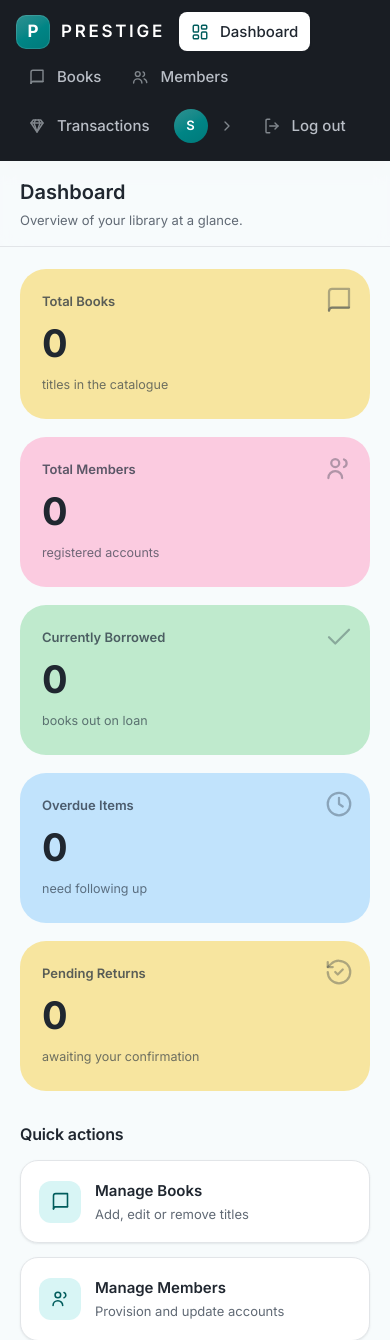
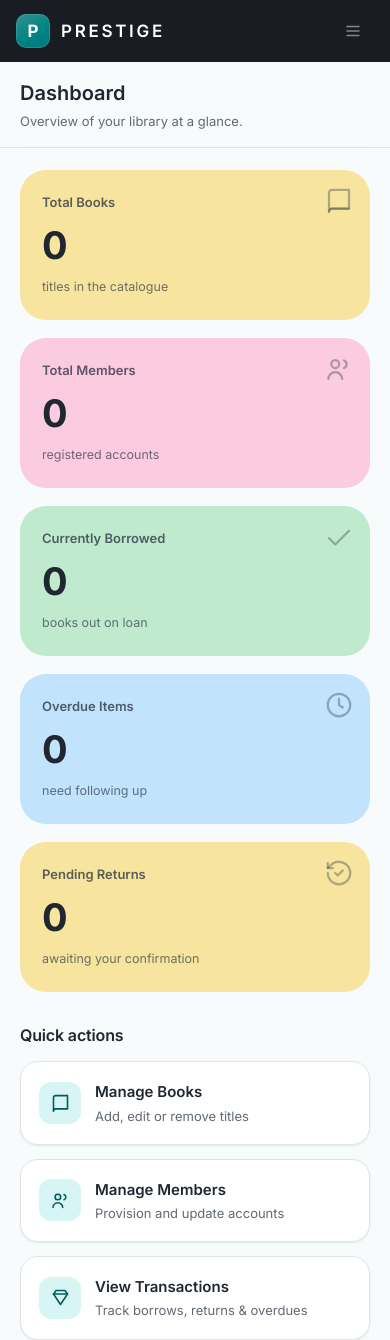
Before and after one commit to Dancuso419/Prestige, a Flask app: page /admin in a window 390 px wide. Shown: the top 1340 px of the page. Run offline with Flask 3, Linux system fonts and the light colour scheme; the visitor is signed in with stand-in values (Sample User, id 1); data comes from the database, SQL or seed files in the repository; data that the repository does not hold is empty.

Commit message:
Responsive nav: mobile app-bar + hamburger drawer, fix grid overflow
- Replace cramped wrapping-row sidebar (<=900px) with a sticky top app-bar
  and a hamburger drawer; nav labels and big touch targets preserved
- Drawer is absolutely positioned so it never widens the bar
- Switch mobile .layout from CSS grid to block flow (a 1fr column resolved
  to content min-content and could overflow the viewport)
- Content grids use minmax(min(Npx,100%),1fr) to collapse on narrow screens
- Desktop sidebar unchanged; verified via screenshots at phone/tablet/desktop

Co-Authored-By: Claude Opus 4.8 <noreply@anthropic.com>

```diff
--- a/static/app.js
+++ b/static/app.js
@@ -59,6 +59,17 @@
 
     wireMatch("new_password", "confirm_password", "pw-match");
 
+    // --- Mobile nav drawer (hamburger) -----------------------------------
+    var burger = document.getElementById("navBurger");
+    var sidebar = burger && burger.closest(".sidebar");
+    if (burger && sidebar) {
+        burger.addEventListener("click", function () {
+            var open = sidebar.classList.toggle("nav-open");
+            burger.setAttribute("aria-expanded", open ? "true" : "false");
+            burger.setAttribute("aria-label", open ? "Close menu" : "Open menu");
+        });
+    }
+
     // --- Collapsible sidebar (persisted in localStorage) -----------------
     var sidebarToggle = document.getElementById("sidebarToggle");
     if (sidebarToggle) {
--- a/static/style.css
+++ b/static/style.css
@@ -150,6 +150,41 @@ input, button, select, textarea {
     align-items: center;
     gap: 11px;
     padding: 6px 10px 18px;
+}
+
+/* Nav wrapper: fills the sidebar so the inner spacer bottom-anchors the user
+   card on desktop; becomes the collapsible drawer body on mobile. */
+.sidebar-nav {
+    display: flex;
+    flex-direction: column;
+    gap: 4px;
+    flex: 1;
+    min-height: 0;
+}
+
+/* Hamburger (mobile only; revealed in the ≤900 query) */
+.nav-burger {
+    display: none;
+    place-items: center;
+    width: 42px;
+    height: 42px;
+    margin-left: auto;
+    padding: 0;
+    border: none;
+    border-radius: 9px;
+    background: transparent;
+    color: var(--sidebar-ink);
+    cursor: pointer;
+    transition: background var(--dur) var(--ease), color var(--dur) var(--ease);
+}
+
+.nav-burger:hover {
+    background: var(--sidebar-2);
+    color: #fff;
+}
+
+.nav-burger .ico-close {
+    display: none;
 }
 
 .brand-mark {
@@ -940,7 +975,7 @@ select:focus {
 
 .form-grid {
     display: grid;
-    grid-template-columns: repeat(auto-fit, minmax(200px, 1fr));
+    grid-template-columns: repeat(auto-fit, minmax(min(200px, 100%), 1fr));
     gap: 0 18px;
     margin-top: 16px;
 }
@@ -971,7 +1006,7 @@ select:focus {
 
 .edit-row-form {
     display: grid;
-    grid-template-columns: repeat(auto-fit, minmax(190px, 1fr));
+    grid-template-columns: repeat(auto-fit, minmax(min(190px, 100%), 1fr));
     gap: 14px 18px;
     align-items: end;
     padding: 20px 18px;
@@ -1080,7 +1115,7 @@ select:focus {
 /* Dashboard stat cards (SHOT 1 pastels) */
 .stats-grid {
     display: grid;
-    grid-template-columns: repeat(auto-fit, minmax(210px, 1fr));
+    grid-template-columns: repeat(auto-fit, minmax(min(210px, 100%), 1fr));
     gap: 18px;
     margin-bottom: 30px;
 }
@@ -1150,7 +1185,7 @@ select:focus {
 
 .quick-links {
     display: grid;
-    grid-template-columns: repeat(auto-fit, minmax(220px, 1fr));
+    grid-template-columns: repeat(auto-fit, minmax(min(220px, 100%), 1fr));
     gap: 14px;
 }
 
@@ -1207,7 +1242,7 @@ select:focus {
 /* Catalogue book grid */
 .book-grid {
     display: grid;
-    grid-template-columns: repeat(auto-fill, minmax(258px, 1fr));
+    grid-template-columns: repeat(auto-fill, minmax(min(258px, 100%), 1fr));
     gap: 18px;
 }
 
@@ -1276,7 +1311,7 @@ select:focus {
 /* Account page */
 .account-grid {
     display: grid;
-    grid-template-columns: repeat(auto-fit, minmax(300px, 1fr));
+    grid-template-columns: repeat(auto-fit, minmax(min(300px, 100%), 1fr));
     gap: 18px;
     margin-bottom: 30px;
     align-items: start;
@@ -1357,45 +1392,88 @@ input:disabled {
    RESPONSIVE
    ========================================================================== */
 @media (max-width: 900px) {
+    /* Block flow (not grid) so sidebar + main each fill the viewport width;
+       a CSS-grid 1fr column here resolves to content min-content and blows
+       the page wider than the screen. */
     .layout {
-        grid-template-columns: 1fr;
+        display: block;
     }
 
+    /* Sidebar becomes a sticky top app-bar: brand + hamburger on one row.
+       The nav is pulled out of flow (absolute) so it never widens the bar;
+       it drops down as an overlay drawer when opened. */
     .sidebar {
         position: sticky;
         top: 0;
         height: auto;
         flex-direction: row;
         align-items: center;
-        flex-wrap: wrap;
-        gap: 6px;
-        padding: 12px 16px;
+        gap: 8px;
+        padding: 10px 16px;
     }
 
     .sidebar-brand {
-        padding: 0 8px 0 0;
+        padding: 0;
     }
 
-    .nav-section,
+    .nav-burger {
+        display: grid;
+    }
+
+    .sidebar.nav-open .nav-burger .ico-open {
+        display: none;
+    }
+
+    .sidebar.nav-open .nav-burger .ico-close {
+        display: block;
+    }
+
+    /* Drawer: absolutely positioned below the bar, out of the row's flow */
+    .sidebar-nav {
+        position: absolute;
+        top: 100%;
+        left: 0;
+        right: 0;
+        flex-direction: column;
+        gap: 4px;
+        padding: 0 12px;
+        background: var(--sidebar);
+        box-shadow: var(--shadow-lg);
+        max-height: 0;
+        overflow: hidden;
+        opacity: 0;
+        transition: max-height var(--dur) var(--ease),
+                    opacity var(--dur) var(--ease),
+                    padding var(--dur) var(--ease);
+    }
+
+    .sidebar.nav-open .sidebar-nav {
+        max-height: calc(100vh - 64px);
+        overflow-y: auto;
+        opacity: 1;
+        padding: 8px 12px 14px;
+    }
+
+    .nav-section {
+        margin-top: 10px;
+    }
+
+    /* Bigger touch targets in the drawer */
+    .nav-link {
+        padding: 12px;
+    }
+
     .sidebar-spacer {
         display: none;
     }
 
     .sidebar-user {
-        margin: 0;
-        padding: 6px 10px 6px 6px;
-        background: transparent;
+        margin-top: 6px;
     }
 
-    .user-meta {
-        display: none;
-    }
-
-    .nav-link {
-        padding: 8px 12px;
-    }
-
+    /* Only the app-bar stays sticky; the page-title bar can scroll away. */
     .topbar {
+        position: static;
         padding: 16px 20px;
     }
 
--- a/templates/base.html
+++ b/templates/base.html
@@ -26,6 +26,12 @@
                 <svg class="nav-ico" viewBox="0 0 24 24" fill="none" stroke="currentColor" stroke-linecap="round" stroke-linejoin="round"><path d="m14 7-5 5 5 5"/><path d="M20 4v16"/></svg>
             </button>
 
+            <button type="button" class="nav-burger" id="navBurger" aria-label="Open menu" aria-expanded="false" aria-controls="sidebarNav">
+                <svg class="nav-ico ico-open" viewBox="0 0 24 24" fill="none" stroke="currentColor" stroke-linecap="round" stroke-linejoin="round"><path d="M4 6h16"/><path d="M4 12h16"/><path d="M4 18h16"/></svg>
+                <svg class="nav-ico ico-close" viewBox="0 0 24 24" fill="none" stroke="currentColor" stroke-linecap="round" stroke-linejoin="round"><path d="M6 6l12 12"/><path d="M18 6 6 18"/></svg>
+            </button>
+
+            <nav class="sidebar-nav" id="sidebarNav">
             {% if session.role == 'admin' %}
                 <div class="nav-section">Manage</div>
                 <a class="nav-link {% if request.endpoint == 'admin_dashboard' %}is-active{% endif %}" href="{{ url_for('admin_dashboard') }}" title="Dashboard">
@@ -86,6 +92,7 @@
                 <svg class="nav-ico" viewBox="0 0 24 24" fill="none" stroke="currentColor" stroke-linecap="round" stroke-linejoin="round"><path d="M9 21H5.5A1.5 1.5 0 0 1 4 19.5v-15A1.5 1.5 0 0 1 5.5 3H9"/><path d="M16 16l4-4-4-4"/><path d="M20 12H9"/></svg>
                 <span class="nav-label">Log out</span>
             </a>
+            </nav>
         </aside>
 
         <div class="main">
```
Also changed, not shown: PROGRESS.md (+3 -1 lines).
